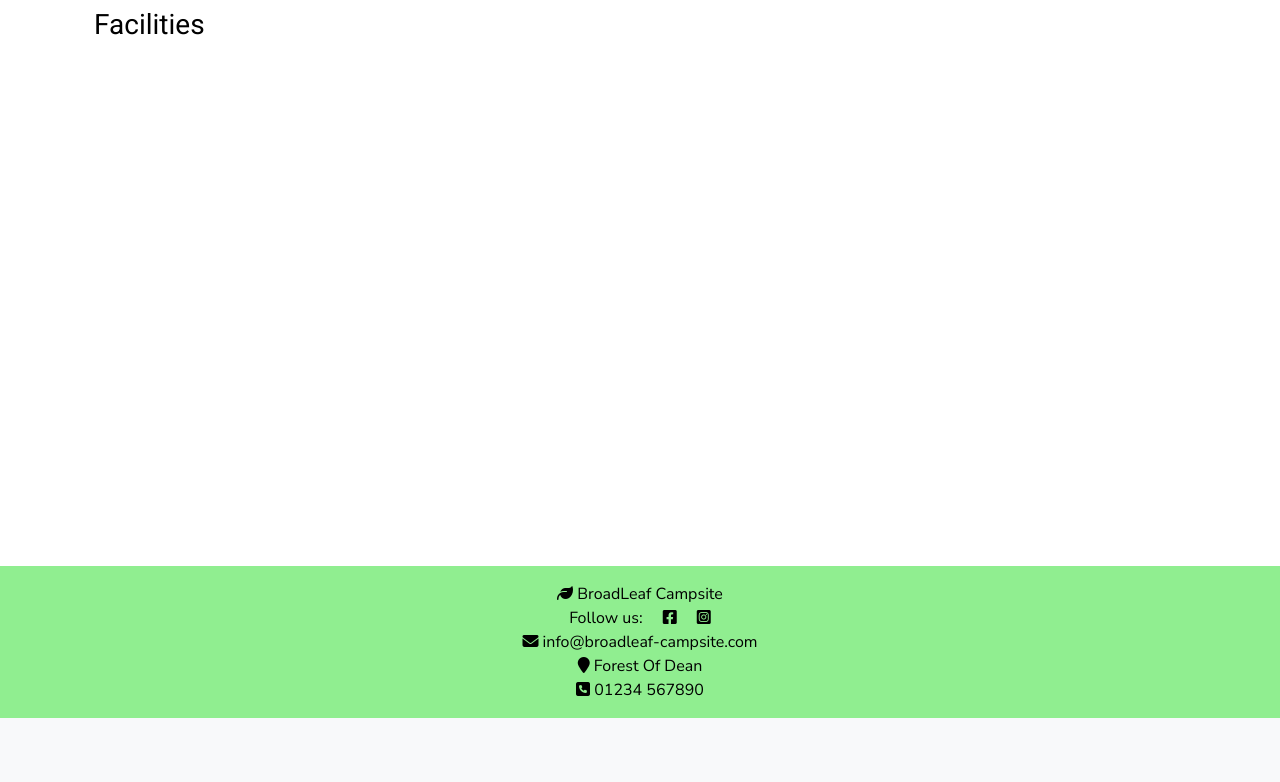
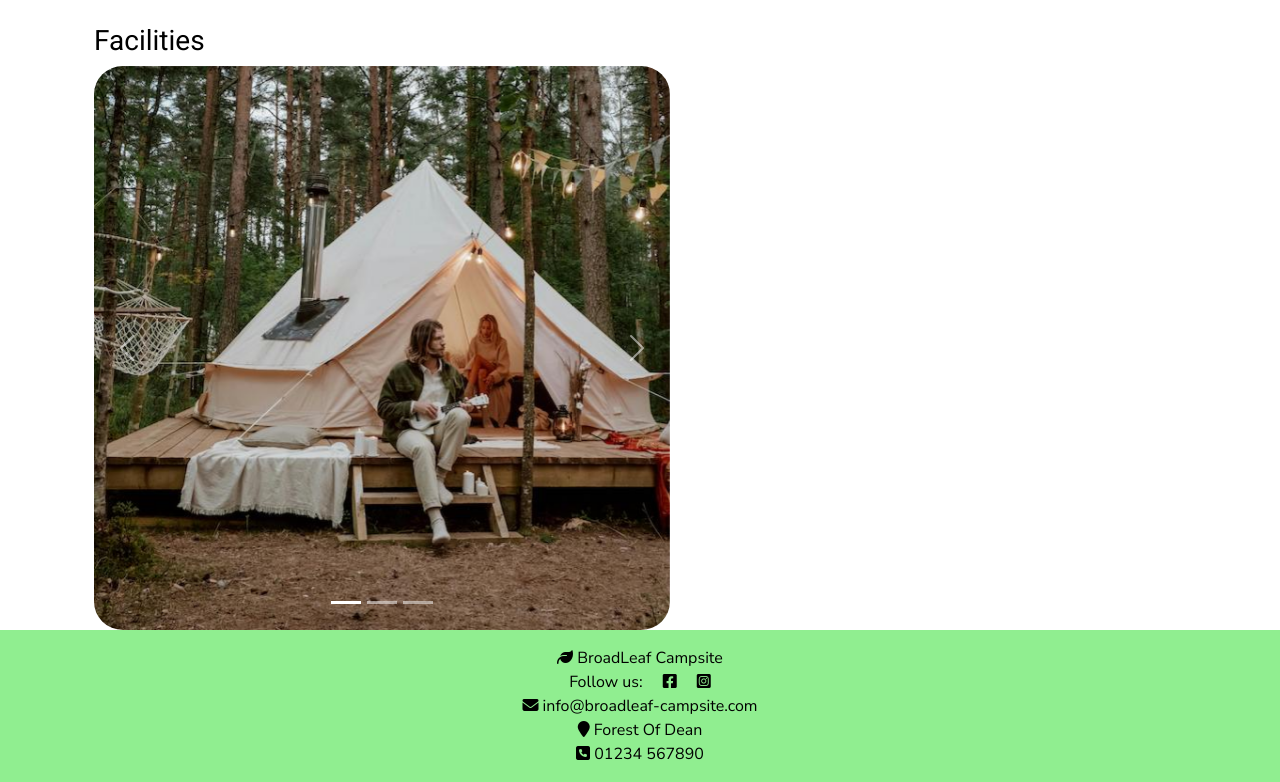
Before and after one commit to TR94/broadleaf-campsite, a Django app: page /about/ in a window 1280 px wide. Shown: the part 82-864 px from the top of the page. Before the commit the page ends 800 px from the top, so only its background shows below. Run offline with Django 3.2, Linux system fonts and the light colour scheme; data that the repository does not hold is empty; some libraries are stand-ins or nearby versions.

Commit message:
Add carousel to about page

```diff
--- a/about/templates/about.html
+++ b/about/templates/about.html
@@ -1,32 +1,63 @@
 {% extends "base.html" %}
+{% load static %}
 {% block content %}
 
 <div class="container">
     <div class="row">
-        <div class="col-md-6">
+        <div class="col-md-12">
             <h3>{{ about.title }}</h3>
-        </div>
-        <div id="about-img"class="col-md-6">
-            <!-- about us image -->
-        </div>
-    </div>
-    <div class="row">
-        <div class="col">
-            <h3>Facilities</h3>
         </div>
     </div>
     <div class="row">
         <div class="col-md-6">
             <p>{{ about.content }}</p>
         </div>
+        <div class="col-md-6">
+            <!-- about us image -->
+        </div>
+    </div>
+    <div class="row">
+        <div class="col-md-6">
+            <h3>Facilities</h3>
+        </div>
         <div id="facilities-img"class="col-md-6">
             <!-- facilities image -->
         </div>
     </div>
     <div class="row">
-        <!-- carousel of images from Boostrap -->
+        <!-- Carousel -->
+        <div id="demo" class="carousel slide" data-bs-ride="carousel">
+
+            <!-- Indicators/dots -->
+            <div class="carousel-indicators">
+            <button type="button" data-bs-target="#demo" data-bs-slide-to="0" class="active"></button>
+            <button type="button" data-bs-target="#demo" data-bs-slide-to="1"></button>
+            <button type="button" data-bs-target="#demo" data-bs-slide-to="2"></button>
+            </div>
+
+            <!-- The slideshow/carousel -->
+            <div class="carousel-inner">
+                <div class="carousel-item active">
+                    <img src="{% static 'images/Glamp_couple.jpg' %}" alt="Couple outside a Glamping Tent" class="d-block w-100">
+                </div>
+                <div class="carousel-item">
+                    <img src="{% static 'images/Glamp_woods.jpg' %}" alt="Glamping tent in the woods" class="d-block w-100">
+                </div>
+                <div class="carousel-item">
+                    <img src="{% static 'images/moho_family.jpg' %}" alt="Family outside their motorhome" class="d-block w-100">
+                </div>
+            </div>
+
+            <!-- Left and right controls/icons -->
+            <button class="carousel-control-prev" type="button" data-bs-target="#demo" data-bs-slide="prev">
+            <span class="carousel-control-prev-icon"></span>
+            </button>
+            <button class="carousel-control-next" type="button" data-bs-target="#demo" data-bs-slide="next">
+            <span class="carousel-control-next-icon"></span>
+            </button>
+        </div>
     </div>
 </div>
 
 
-{% endblock content %}
+{% endblock %}
--- a/about/templates/contact.html
+++ b/about/templates/contact.html
@@ -4,9 +4,6 @@
     <div class="row">
         <div class="col-md-6">
             <h3>{{ contact.title }}</h3>
-        </div>
-        <div id="about-img"class="col-md-6">
-            <!-- about us image -->
         </div>
     </div>
     <div class="row">
--- a/static/css/style.css
+++ b/static/css/style.css
@@ -35,6 +35,14 @@ footer {
 
 /*------------------------------------- Booking.html --*/
 
+
+/*------------------------------------- About.html --*/
+.carousel {
+    max-width: 600px;
+}
+.carousel-inner {
+    border-radius: 5%;
+}
 /*------------------------------------- Contact.html --*/
 gmp-map {
     height: 400px;
--- a/templates/base.html
+++ b/templates/base.html
@@ -113,5 +113,10 @@
   </script>
   <!-- EmailJS script -->
   <script src="{% static 'js/sendMail.js' %}"></script>
+
+  <!-- About page carousel -->
+  <script>
+    $('.carousel').carousel({interval: 2000})
+  </script>
 </body>
 </html>
```
Also changed, not shown: static/images/Glamp_couple.jpg (added), static/images/Glamp_woods.jpg (added), static/images/moho_family.jpg (added).
